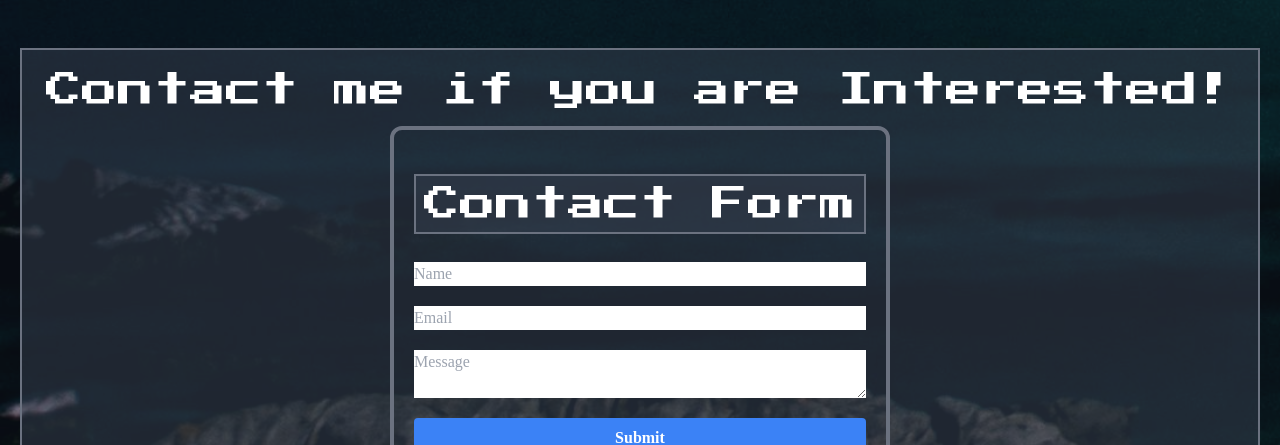
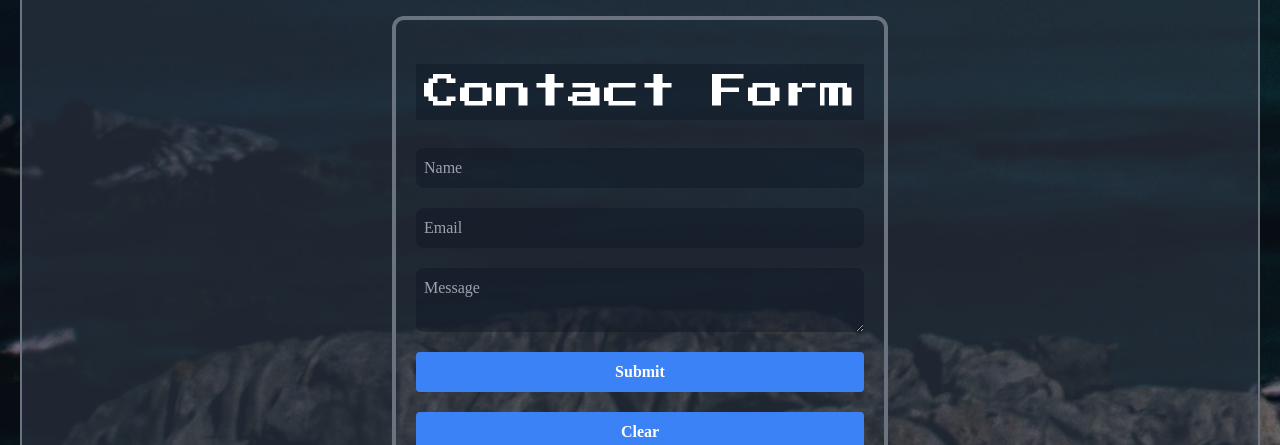
Before and after one commit to goatm1lk/goatm1lk.github.io, a Next.js app: page / in a window 1280 px wide. Shown: the part 3043-3488 px from the top of the page. Built offline with nearby package versions, Linux system fonts and the light colour scheme.

Commit message:
Mail API Implementation

```diff
--- /dev/null
+++ b/app/api/sendMessage/route.js
@@ -0,0 +1,10 @@
+const sendMessage = async (req,res) => {
+    // if (req.method !== 'POST') {
+    //     return res.status(405).json({ error: 'Method not allowed' });
+    // }
+    //console.log("API KEY in route: ", process.env.MAIL_CHIMP_API_KEY);
+    console.log("Request body: ", req.body , "\n Request Method: ", req.method);
+    const { name, email, message } = req.body;
+    console.log("Received message from ", name, email, message);
+    return res.status(200).json({ status: 'Message sent successfully' });
+}
--- a/app/components/ContactForm.jsx
+++ b/app/components/ContactForm.jsx
@@ -22,9 +22,17 @@ export default function ContactForm() {
                 ...contactForm,
                 [fieldName]: value
             });
+            setContactFormFlags({
+                ...contactFormFlags,
+                [fieldName]: true
+            });
         }
         else {
-            console.error("Invalid input for " + fieldName);
+            console.log("Invalid input for " + fieldName);
+            setContactForm({
+                ...contactForm,
+                [fieldName]: value
+            });
             setContactFormFlags({
                 ...contactFormFlags,
                 [fieldName]: false
@@ -34,6 +42,17 @@ export default function ContactForm() {
     }
     const sendMessage = async () => {
         try {
+            console.log("API KEY: ", process.env.MAIL_CHIMP_API_KEY);
+            const response = await fetch('../api/sendMessage', {
+                method: 'POST',
+                headers: {
+                    'Content-Type': 'application/json',
+                },
+                body: JSON.stringify(contactForm),
+            });
+            if (!response.ok) {
+                throw new Error('Network response was not ok');
+            }
             console.log("Sending message", contactForm);
         }
         catch {
@@ -64,9 +83,9 @@ export default function ContactForm() {
         <>
             <div className={styles.container}>
                 <h1 className={styles.title} >Contact Form</h1>
-                <input onChange={handleChange} name="name" className={styles.body} placeholder="Name" value={contactForm.name}></input>
-                <input onChange={handleChange} name="email" className={styles.body} placeholder="Email" value={contactForm.email}></input>
-                <textarea onChange={handleChange} name="message" className={styles.body} placeholder="Message" value={contactForm.message}></textarea>
+                <input onChange={handleChange} name="name" className={styles.input} placeholder="Name" value={contactForm.name}></input>
+                <input onChange={handleChange} name="email" className={styles.input} placeholder="Email" value={contactForm.email}></input>
+                <textarea onChange={handleChange} name="message" className={styles.input} placeholder="Message" value={contactForm.message}></textarea>
                 <button className={styles.button} onClick={sendMessage} >Submit</button>
                 <button className={styles.button} onClick={clearForm} >Clear</button>
             </div>
@@ -76,9 +95,10 @@ export default function ContactForm() {
 }
 const styles = {
     container: "flex flex-col border-4 border-gray-500 rounded-xl gap-5 h-full w-full p-5",
-    title: "w-full gap-2 p-2 mb-8 justify-items-centerm  grid border-2 border-gray-500 bg-gray-700 bg-opacity-50 text-4xl top-6 relative press-start-2p-regular",
+    title: "w-full gap-2 p-2 mb-8 justify-items-centerm  grid bg-gray-900 bg-opacity-50 text-4xl top-6 relative press-start-2p-regular",
     body: "text-black",
-    button: "bg-blue-500 hover:bg-blue-700 text-white font-bold py-2 px-4 rounded"
+    button: "bg-blue-500 hover:bg-blue-700 text-white font-bold py-2 px-4 rounded",
+    input: "text-white bg-gray-900 bg-opacity-50 rounded-lg p-2"
 
 
 }
--- a/app/page.js
+++ b/app/page.js
@@ -145,8 +145,7 @@ export default function Home() {
             ></ProjectDisplay>
           </div> */}
         </div>
-        {/* 🐢 Turtle Walk Animation */}
-        <div className="w-full h-[250px] overflow-hidden relative bg-[url(/Images/turtleback.png)]">
+        <div className="w-full h-[100%] overflow-hidden relative bg-[url(/Images/turtleback.png)]">
           <div className="animate-turtle-walk h-[140px]">
             <Image
               src="/Images/short-walking-turtle.gif"
```
